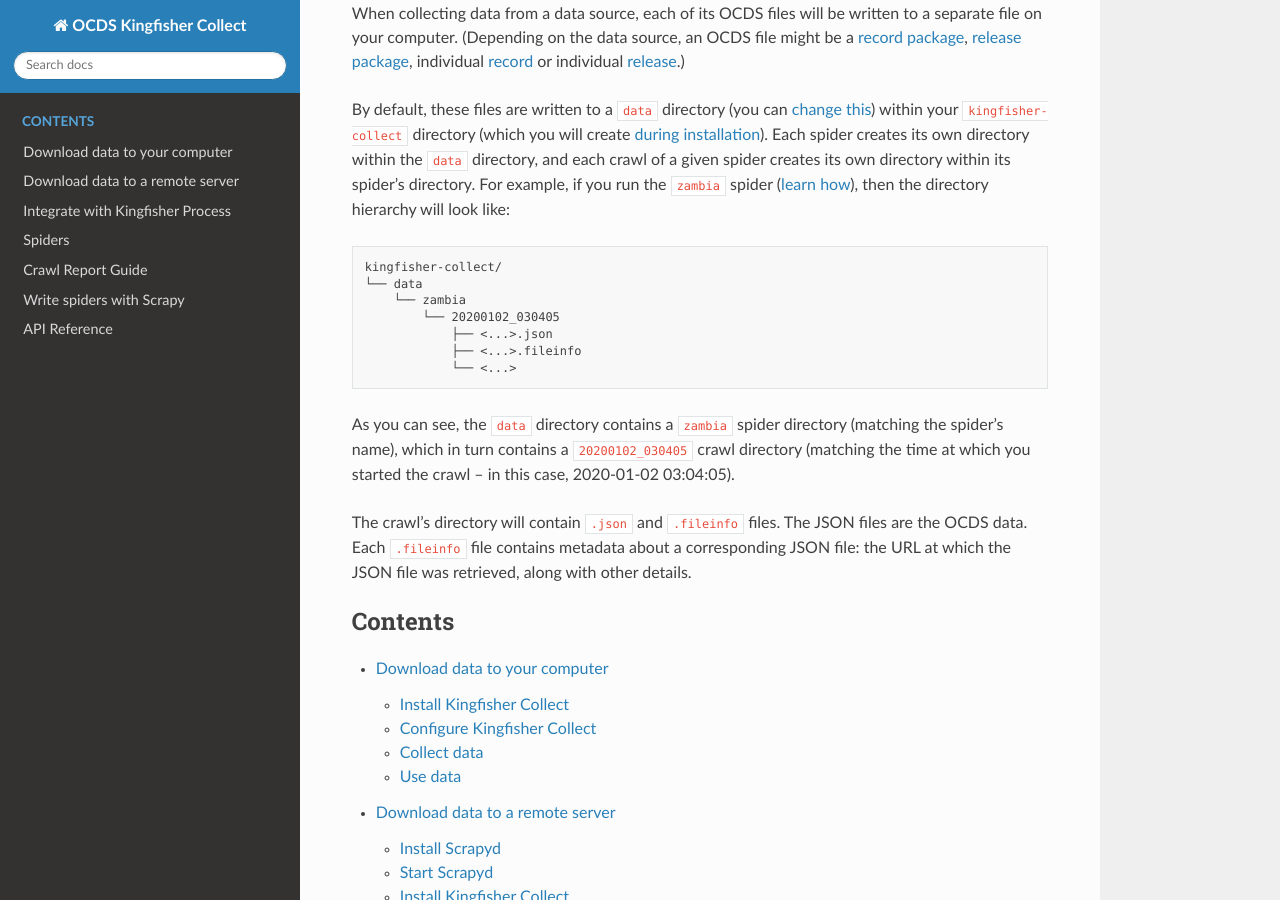
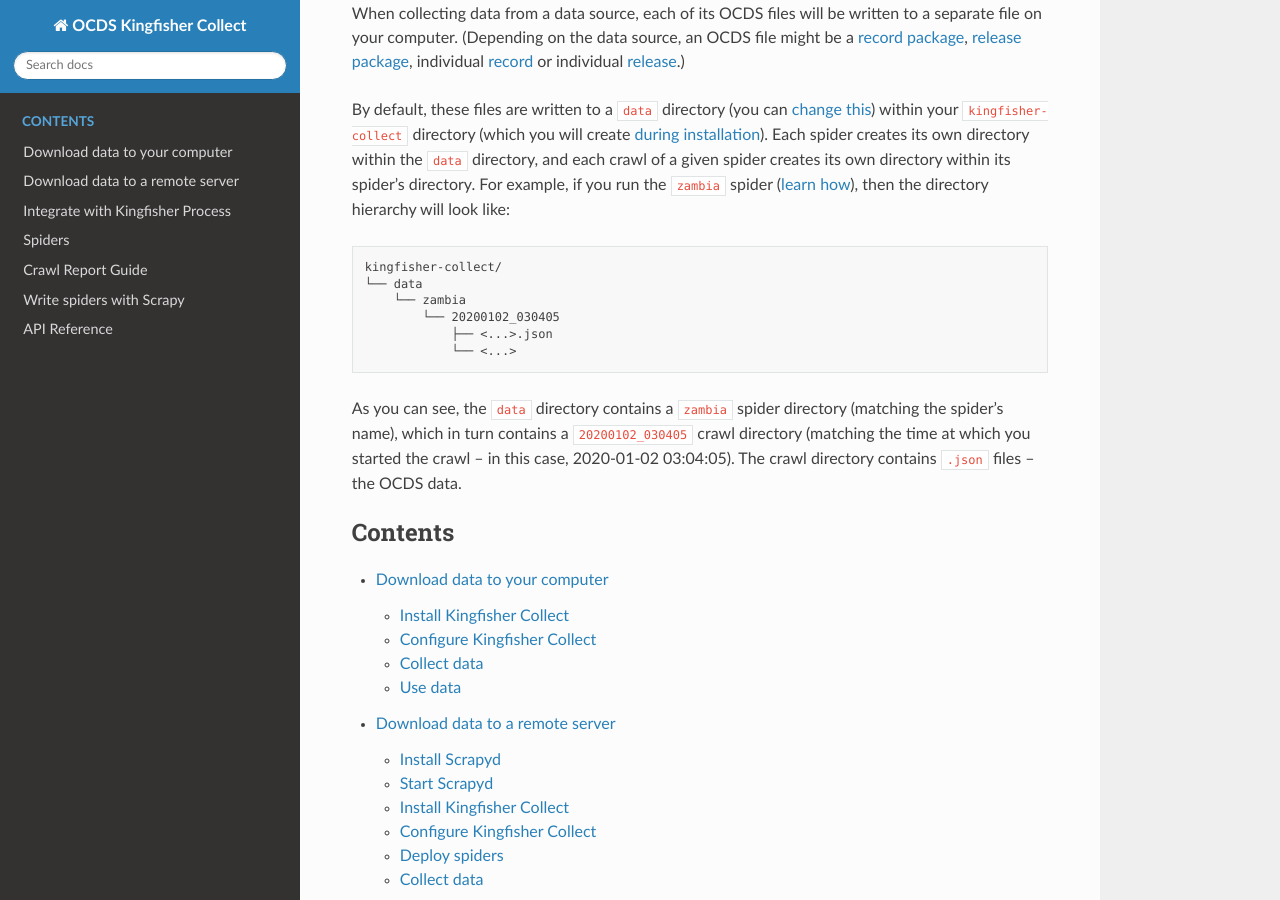
Before and after one commit to open-contracting/kingfisher-collect, a Sphinx documentation site: the page built from docs/index.rst, in a window 1280 px wide and 900 px high, scrolled down 646 px. Built offline with Sphinx 7.4.7 and the Read the Docs theme 2.0.0, drawn with Linux system fonts in a browser that asks for light colours.

Commit message:
Remove mention of fileinfo files from docs

```diff
--- a/docs/index.rst
+++ b/docs/index.rst
@@ -27,12 +27,9 @@
        └── zambia
            └── 20200102_030405
                ├── <...>.json
-               ├── <...>.fileinfo
                └── <...>
 
-As you can see, the ``data`` directory contains a ``zambia`` spider directory (matching the spider's name), which in turn contains a ``20200102_030405`` crawl directory (matching the time at which you started the crawl – in this case, 2020-01-02 03:04:05).
-
-The crawl's directory will contain ``.json`` and ``.fileinfo`` files. The JSON files are the OCDS data. Each ``.fileinfo`` file contains metadata about a corresponding JSON file: the URL at which the JSON file was retrieved, along with other details.
+As you can see, the ``data`` directory contains a ``zambia`` spider directory (matching the spider's name), which in turn contains a ``20200102_030405`` crawl directory (matching the time at which you started the crawl – in this case, 2020-01-02 03:04:05). The crawl directory contains ``.json`` files – the OCDS data.
 
 .. toctree::
    :caption: Contents
```
